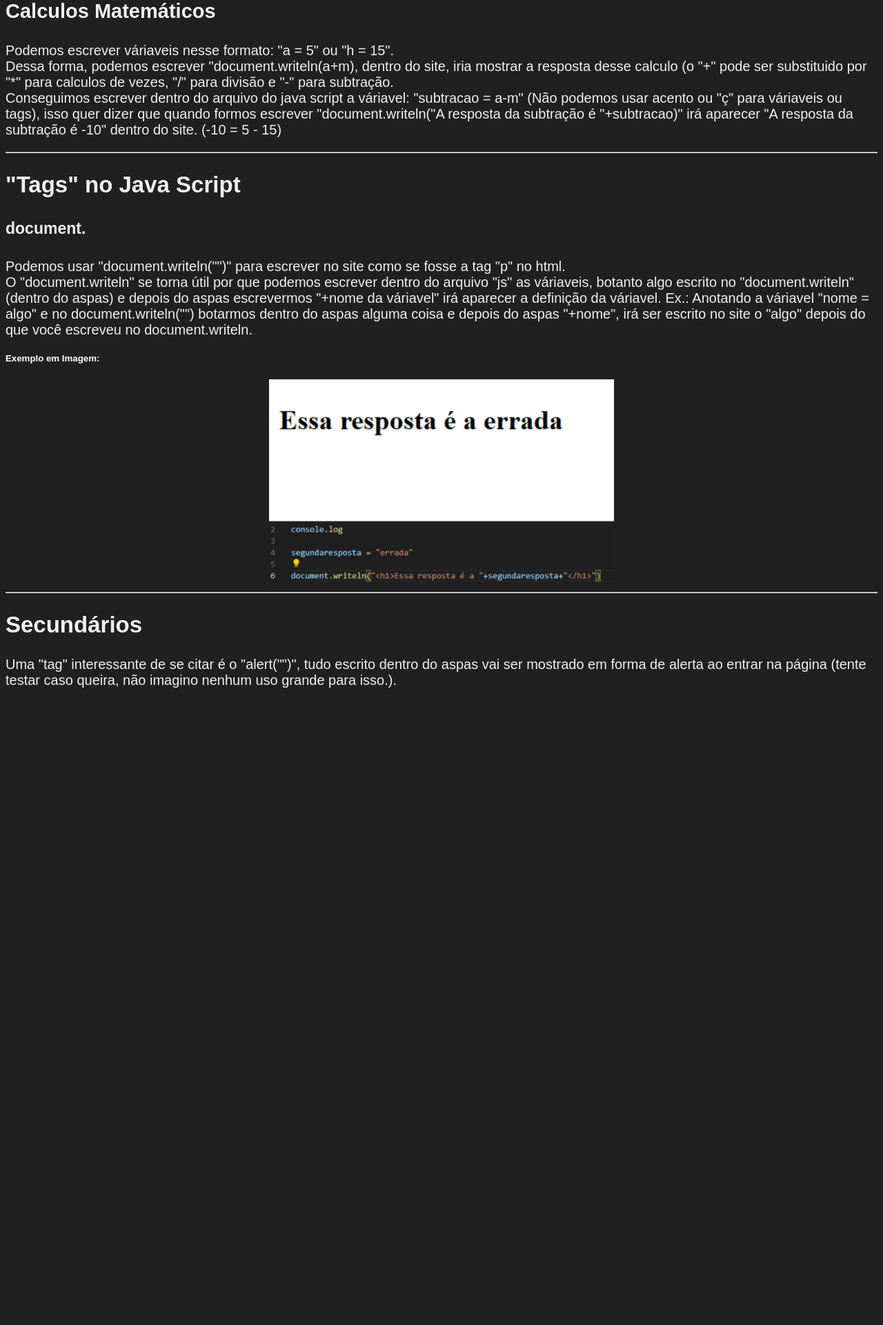
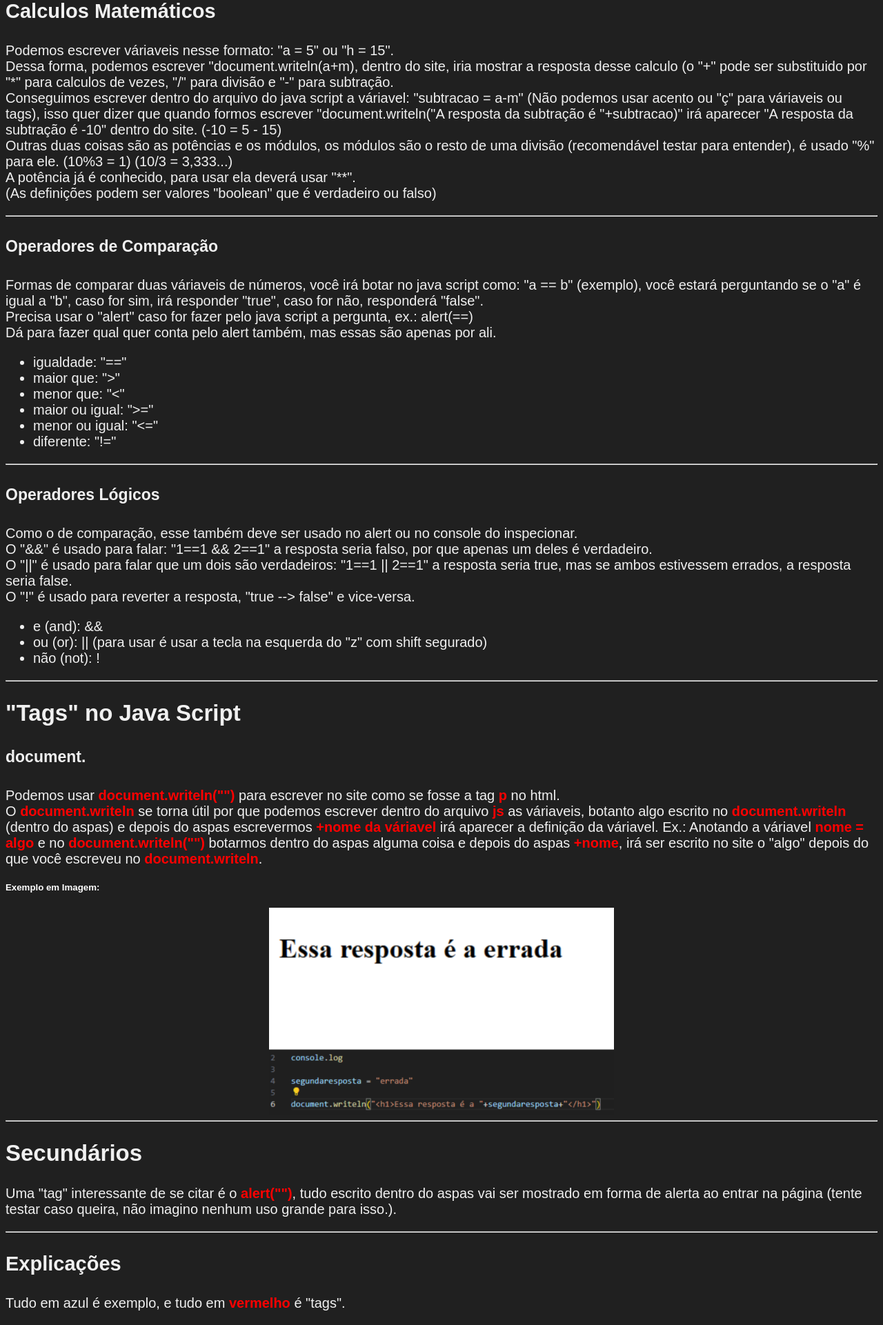
Before and after one commit to ONayo/ONayo.github.io, a PHP site: page /Resumos/resumojs.html in a window 1280 px wide. Shown: the part 402-2323 px from the top of the page at 69% size. Before the commit the page ends 1399 px from the top, so only its background shows below. Run offline with PHP 8.4, Linux system fonts and the light colour scheme.

Commit message:
Add files via upload

```diff
--- a/Resumos/resumocss.css
+++ b/Resumos/resumocss.css
@@ -53,3 +53,7 @@
     scale: 1.5;
     transition: 1.5s;
 }
+
+.azul{
+    color: rgb(0, 140, 255);
+}
--- a/Resumos/resumojs.html
+++ b/Resumos/resumojs.html
@@ -26,15 +26,53 @@
     ser substituido por "*" para calculos de vezes, "/" para divisão e "-" para subtração. <br>
     Conseguimos escrever dentro do arquivo do java script a váriavel: "subtracao = a-m" (Não podemos usar acento ou "ç" para váriaveis ou tags), isso quer dizer que quando formos
     escrever "document.writeln("A resposta da subtração é "+subtracao)" irá aparecer "A resposta da subtração é -10" dentro do site.
-    (-10 = 5 - 15)</p>
+    (-10 = 5 - 15) <br>
+    Outras duas coisas são as potências e os módulos, os módulos são o resto de uma divisão (recomendável testar para entender), é usado "%" para ele. (10%3 = 1) (10/3 = 3,333...)<br>
+    A potência já é conhecido, para usar ela deverá usar "**". <br>
+    (As definições podem ser valores "boolean" que é verdadeiro ou falso)</p>
+
+        <hr>
+
+    <h4>Operadores de Comparação</h4>
+
+    <p>Formas de comparar duas váriaveis de números, você irá botar no java script como: "a == b" (exemplo), você estará
+        perguntando se o "a" é igual a "b", caso for sim, irá responder "true", caso for não, responderá "false". <br>
+        Precisa usar o "alert" caso for fazer pelo java script a pergunta, ex.: alert(==) <br>
+        Dá para fazer qual quer conta pelo alert também, mas essas são apenas por ali.</p>
+
+    <ul>
+        <li>igualdade: "=="</li>
+        <li>maior que: ">"</li>
+        <li>menor que: "<"</li>
+        <li>maior ou igual: ">="</li>
+        <li>menor ou igual: "<="</li>
+        <li>diferente: "!="</li>
+    </ul>
+
+    <hr>
+
+    <h4>Operadores Lógicos</h4>
+
+    <p>Como o de comparação, esse também deve ser usado no alert ou no console do inspecionar. <br>
+    O "&&" é usado para falar: "1==1 && 2==1" a resposta seria falso, por que apenas um deles é verdadeiro. <br>
+    O "||" é usado para falar que um dois são verdadeiros: "1==1 || 2==1" a resposta seria true, mas se ambos estivessem errados, a resposta
+    seria false. <br>
+    O "!" é usado para reverter a resposta, "true --> false" e vice-versa.</p>
+
+    <ul>
+        <li> e (and): &&</li>
+        <li> ou (or): ||    (para usar é usar a tecla na esquerda do "z" com shift segurado)</li>
+        <li> não (not): !</li>
+    </ul>
+
     <hr>
     <h2>"Tags" no Java Script</h2>
     <h4>document.</h4>
-    <p>Podemos usar "document.writeln("")" para escrever no site como se fosse a tag "p" no html. <br>
-    O "document.writeln" se torna útil por que podemos escrever dentro do arquivo "js" as váriaveis, botanto algo escrito no
-    "document.writeln" (dentro do aspas) e depois do aspas escrevermos "+nome da váriavel" irá aparecer a definição da váriavel.
-    Ex.: Anotando a váriavel "nome = algo" e no document.writeln("") botarmos dentro do aspas alguma coisa e depois do aspas
-    "+nome", irá ser escrito no site o "algo" depois do que você escreveu no document.writeln.</p>
+    <p>Podemos usar <b>document.writeln("")</b> para escrever no site como se fosse a tag <b>p</b> no html. <br>
+    O <b>document.writeln</b> se torna útil por que podemos escrever dentro do arquivo <b>js</b> as váriaveis, botanto algo escrito no
+    <b>document.writeln</b> (dentro do aspas) e depois do aspas escrevermos <b>+nome da váriavel</b> irá aparecer a definição da váriavel.
+    Ex.: Anotando a váriavel <b>nome = algo</b> e no <b>document.writeln("")</b> botarmos dentro do aspas alguma coisa e depois do aspas
+    <b>+nome</b>, irá ser escrito no site o "algo" depois do que você escreveu no <b>document.writeln</b>.</p>
     <h5>Exemplo em Imagem:</h5>
 
     <div class="ex">
@@ -42,10 +80,14 @@
     </div>
     <hr>
     <h2>Secundários</h2>
-    <p>Uma "tag" interessante de se citar é o "alert("")", tudo escrito dentro do aspas vai ser mostrado em forma
+    <p>Uma "tag" interessante de se citar é o <b>alert("")</b>, tudo escrito dentro do aspas vai ser mostrado em forma
         de alerta ao entrar na página (tente testar caso queira, não imagino nenhum uso grande para isso.).
     </p>
 
+    <hr>
+    <h3>Explicações</h3>
+
+    <p>Tudo em <azul>azul</azul> é exemplo, e tudo em <b>vermelho</b> é "tags".</p>
 
 </body>
 </html>
--- a/index.html
+++ b/index.html
@@ -12,9 +12,9 @@
 <body>
     <h1>Link dos Resumos</h1>
     <hr>
-<p>Entre no resumo do css <a href="Resumos/resumocss.html">aqui</a></p> <br>
-<p>Entre no resumo do html <a href="Resumos/resumohtml.html">aqui</a></p> <br>
-<p>Entre no resumo do Java Script <a href="Resumos/resumojs.html">aqui</a></p>
+<p>Entre no resumo do css <a target="_blank" href="Resumos/resumocss.html">aqui</a></p> <br>
+<p>Entre no resumo do html <a target="_blank" href="Resumos/resumohtml.html">aqui</a></p> <br>
+<p>Entre no resumo do Java Script <a target="_blank" href="Resumos/resumojs.html">aqui</a></p>
 </body>
 
 </html>
```
Also changed, not shown: Java/teste17.js (+7 -0 lines).
